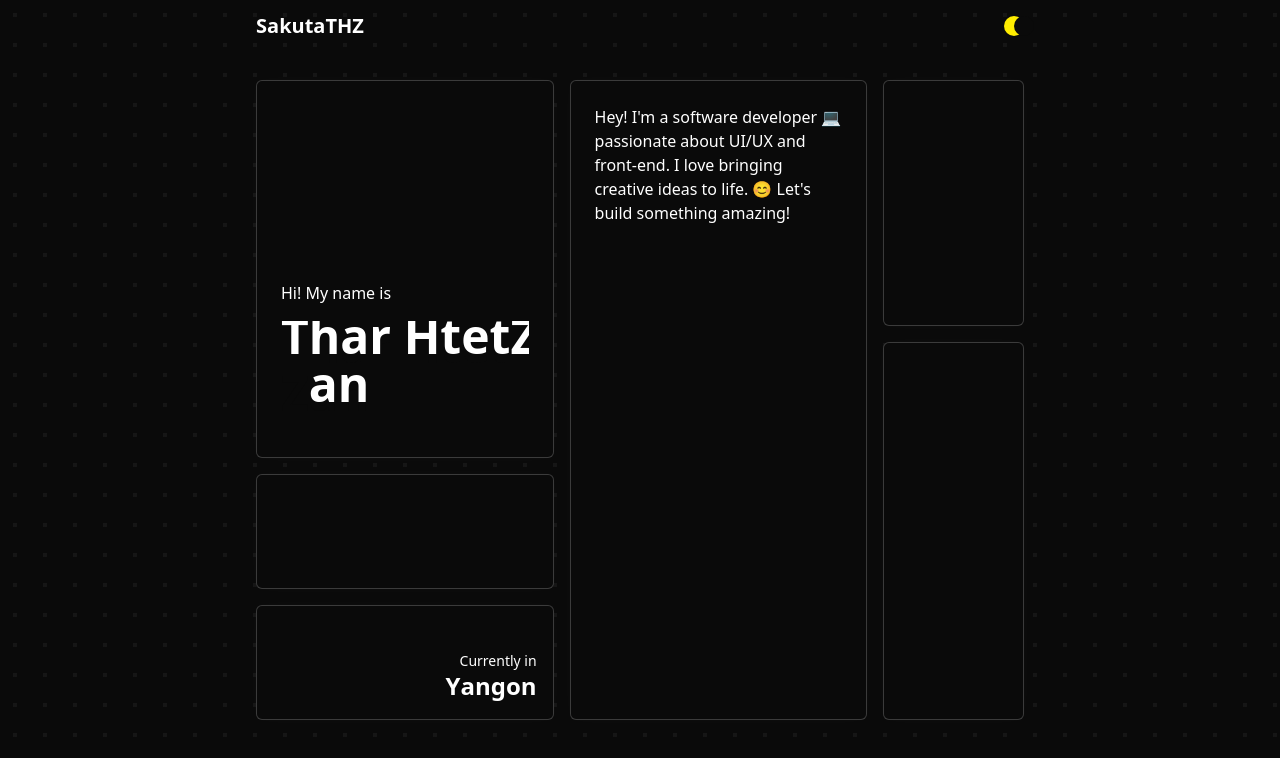
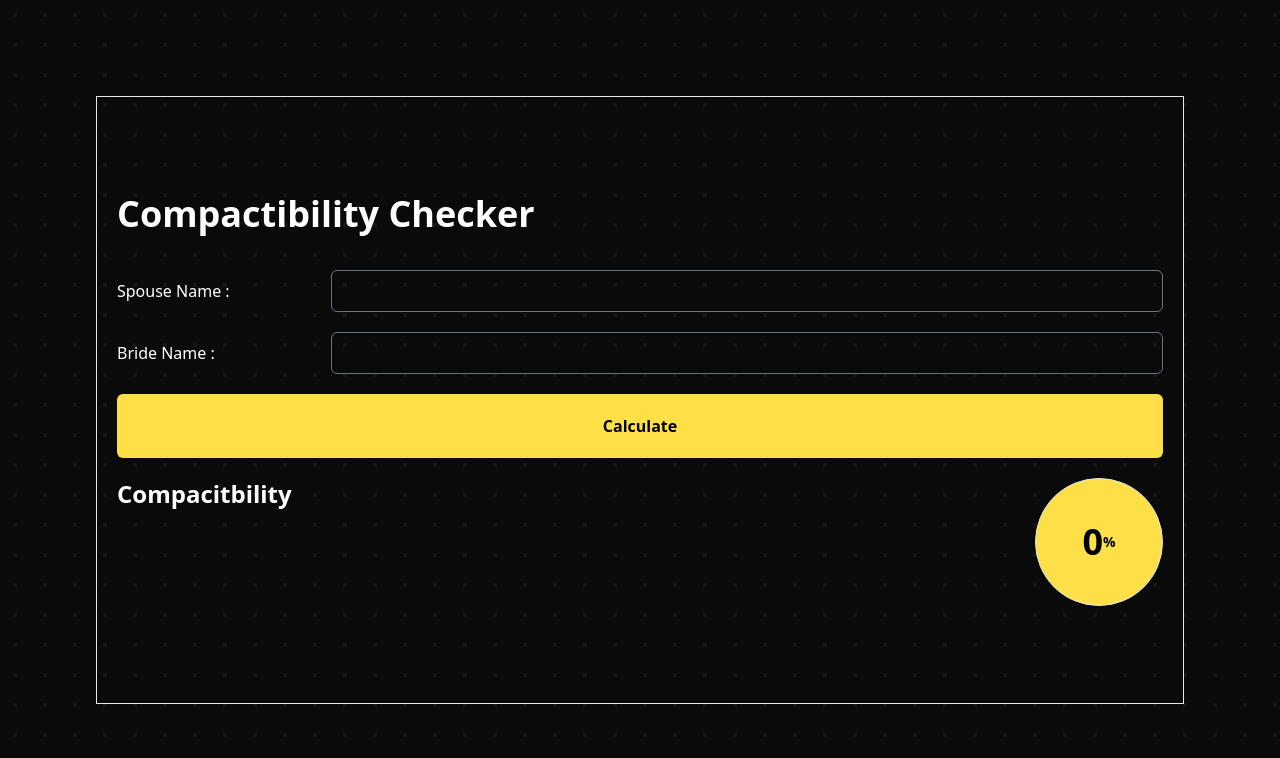
Before and after one commit to SakutaTHZ/Portfolio-V3, a React (Vite) app: page /ComCheck in a window 1280 px wide. Shown: the top 758 px of the page. Built offline with nearby package versions, Linux system fonts and the light colour scheme.

Commit message:
addded compactibility checker

```diff
--- a/package.json
+++ b/package.json
@@ -14,6 +14,7 @@
     "react": "^18.3.1",
     "react-device-detect": "^2.2.3",
     "react-dom": "^18.3.1",
+    "react-router-dom": "^7.0.2",
     "use-sound": "^4.0.3"
   },
   "devDependencies": {
--- a/src/App.jsx
+++ b/src/App.jsx
@@ -1,20 +1,18 @@
 import "./App.css";
-import Nav from "./components/Nav";
 import HomeSection from "./layout/HomeSection";
-import { BrowserView, MobileView } from "react-device-detect";
+import Compactibility from "./pages/Compactibility"
+import { BrowserRouter as Router, Route, Routes } from "react-router-dom";
 
 function App() {
   return (
     <>
-
-    <Nav />
-      <BrowserView>
-        <HomeSection />
-      </BrowserView>
-
-
-      <MobileView>
-      </MobileView>
+    <Router>
+      <Routes>
+        {/* Define routes */}
+        <Route path="/" element={<HomeSection />} />
+        <Route path="/ComCheck" element={<Compactibility />} />
+      </Routes>
+    </Router>
     </>
   );
 }
--- a/src/layout/HomeSection.jsx
+++ b/src/layout/HomeSection.jsx
@@ -1,8 +1,12 @@
 import RollText from "../components/RollText";
-import map from "../images/map.png"
+import map from "../images/map.png";
+import Nav from "../components/Nav";
+import { BrowserView, MobileView } from "react-device-detect";
 
 const HomeSection = () => {
   return (
+    <>
+      <Nav />
         <div className="h-screen w-screen px-64 py-20">
           <div className="grid h-full grid-cols-5 grid-rows-5 gap-4">
             <div className="glassBox flex items-end col-span-2 row-span-3">
@@ -30,14 +34,15 @@ const HomeSection = () => {
             <div className="glassBox col-span-2 row-span-5 col-start-3 row-start-1">
               <p>
                 Hey! I'm a software developer 💻 passionate about UI/UX and
-            front-end. I love bringing creative ideas to life. 😊 Let's build
-            something amazing!
+                front-end. I love bringing creative ideas to life. 😊 Let's
+                build something amazing!
               </p>
             </div>
             <div className="glassBox row-span-2 col-start-5 row-start-1"></div>
             <div className="glassBox row-span-3 col-start-5 row-start-3"></div>
           </div>
         </div>
+    </>
   );
 };
 
--- /dev/null
+++ b/src/pages/Compactibility.jsx
@@ -0,0 +1,120 @@
+import { useState } from "react";
+
+const Compactibility = () => {
+  const [result, setResult] = useState(0);
+  const [spouseName, setSpouseName] = useState("");
+  const [brideName, setBrideName] = useState("");
+
+  const handleBrideNameChange = (event) => {
+    setBrideName(event.target.value); // Update state with the input value
+  };
+
+  const handleSpouseNameChange = (event) => {
+    setSpouseName(event.target.value); // Update state with the input value
+  };
+
+  const calculateCompactibility = () => {
+    console.log(spouseName + " & " + brideName);
+
+    const name = (spouseName + brideName).replace(/\s+/g, "").split("");
+    const letterMap = new Map();
+
+    // name.forEach((letter) => {
+    //   letterMap.set(letter, (letterMap.get(letter) || 0) + 1);
+    // });
+
+    name.forEach(letter => {
+        console.log(letter);
+        if (letterMap.get(letter)) {
+            let count = letterMap.get(letter);
+            letterMap.delete(letter);
+            letterMap.set(letter, count + 1); // Increment count correctly
+        } else {
+            letterMap.set(letter, 1);
+        }
+    });
+    console.log(letterMap);
+
+    const sizesString = [...letterMap.values()].join(""); // Join with a comma and space
+
+    console.log(sizesString);
+
+    setResult(reduceToTwoDigits(parseInt(sizesString)));
+  };
+
+  function reduceToTwoDigits(num) {
+    while (num.toString().length > 2) {
+      const digits = num.toString().split("").map(Number); // Convert number to an array of digits
+      let newNumber = ""; // Initialize the new number as a string
+
+      const length = digits.length;
+
+      // Iterate through mirrored pairs
+      for (let i = 0; i < Math.floor(length / 2); i++) {
+        const left = digits[i]; // Left-side digit
+        const right = digits[length - 1 - i]; // Right-side digit
+
+        // Add the pair and append to the new number
+        newNumber += (left + right).toString();
+
+        console.log(newNumber);
+      }
+
+      // If the length is odd, add the middle digit to the end of the array
+      if (length % 2 !== 0) {
+        const mid = Math.floor(length / 2);
+        newNumber += digits[mid]; // Add the middle digit at the end
+      }
+
+      console.log("New Num - " + newNumber);
+
+      // Update the number for the next iteration
+      num = parseInt(newNumber, 10);
+    }
+
+    return num;
+  }
+
+  return (
+    <section className="p-24 h-screen flex flex-col md:flex-row gap-4">
+      <div className="border flex flex-col justify-center w-full p-5 gap-5">
+        <h1 className="text-4xl font-bold mb-4">Compactibility Checker</h1>
+        <div className="flex gap-2 items-center">
+          <p className="w-1/4">Spouse Name : </p>
+          <input
+            type="text"
+            className="px-5 w-full text-back bg-transparent py-2 border border-gray-500 rounded-md"
+            id="spouseName"
+            onChange={handleSpouseNameChange}
+            value={spouseName}
+          />
+        </div>
+        <div className="flex gap-2 items-center">
+          <p className="w-1/4">Bride Name : </p>
+          <input
+            type="text"
+            className="px-5 w-full text-back bg-transparent py-2 border border-gray-500 rounded-md"
+            id="brideName"
+            onChange={handleBrideNameChange}
+            value={brideName}
+          />
+        </div>
+        <button
+          className="bg-yellow-300 py-5 rounded-md text-black font-bold"
+          onClick={calculateCompactibility}
+        >
+          Calculate
+        </button>
+
+        <div className="flex justify-between w-full gap-5">
+          <h1 className="text-2xl font-bold">Compacitbility</h1>
+          <p className="result w-32 aspect-square bg-yellow-300 border rounded-full flex items-center justify-center text-4xl text-black font-bold">
+            {result}
+            <span className="text-sm">%</span>
+          </p>
+        </div>
+      </div>
+    </section>
+  );
+};
+export default Compactibility;
```
Also changed, not shown: 1 other file (tests, documents, lock files or other folders). Lines whose indentation alone changed are shown as unchanged.
